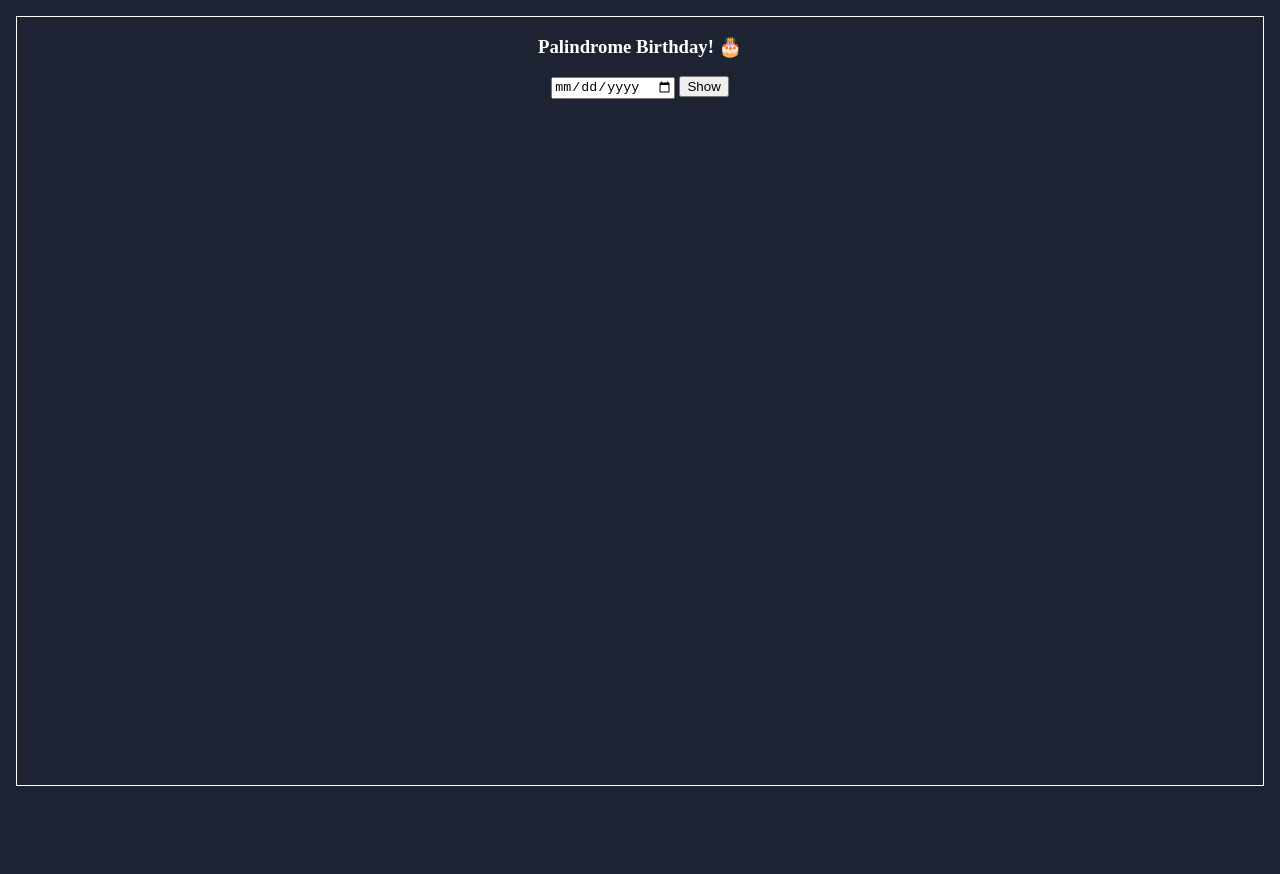
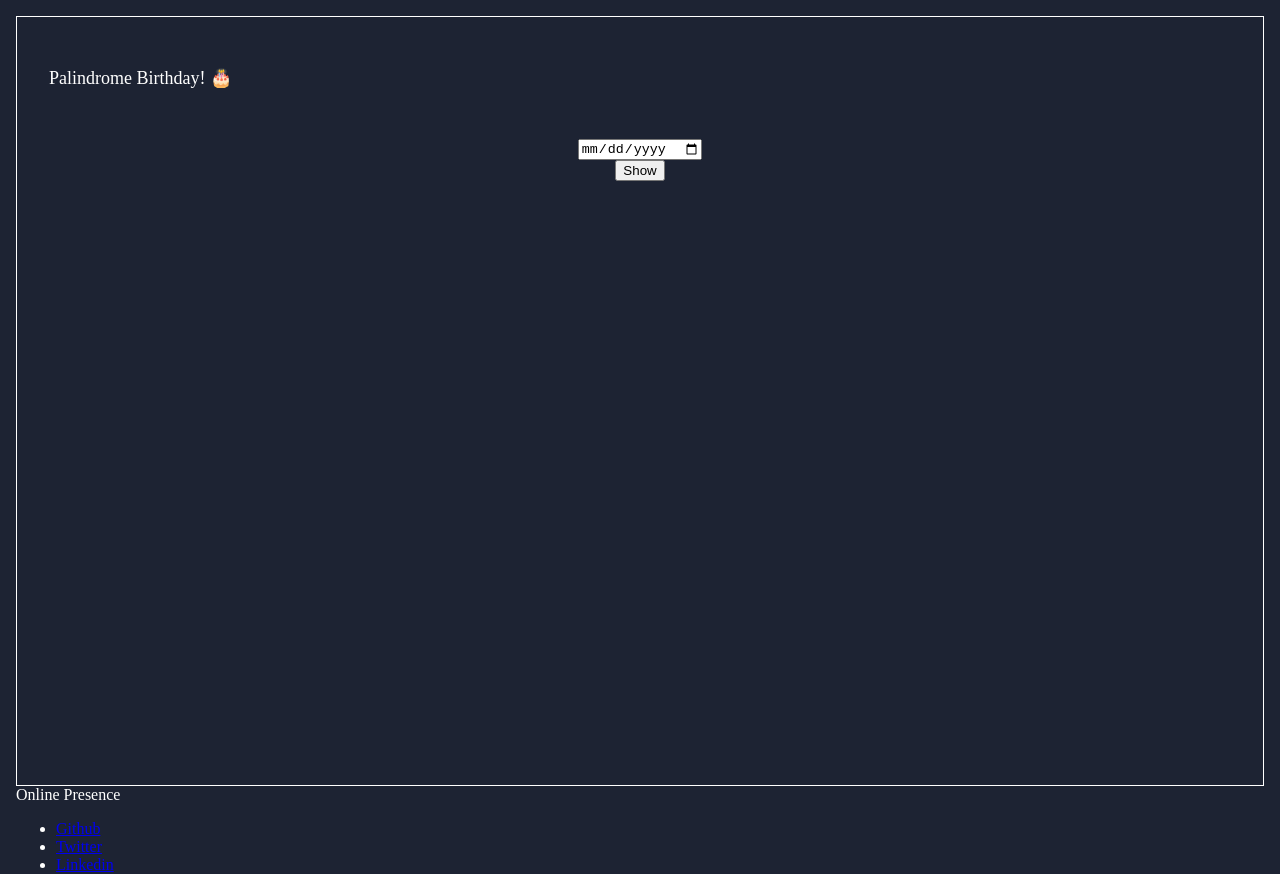
Before and after one commit to iprankurpandey/Is-your-birthday-a-palindrome-Mark-XIII, a plain HTML site: page index.html in a window 1280 px wide. Before the commit the page ends 800 px from the top, so only its background shows below. Drawn offline with Linux system fonts and the light colour scheme.

Commit message:
updated structure

```diff
--- a/index.html
+++ b/index.html
@@ -8,11 +8,28 @@
   </head>
   <body>
     <main>
-      <h3>Palindrome Birthday! 🎂</h3>
+      <p class="description">Palindrome Birthday! 🎂 </p>
+      <div class="class-input">
+
       <input type="date" id="bday-input" />
-      <button id="show-btn">Show</button>
+      <div class="class-input"> <button id="show-btn">Show</button> </div>
       <p id="result"></p>
     </main>
     <script src="app.js"></script>
   </body>
+  <footer class="footer">
+    <div class="footer-header">Online Presence</div>
+    <ul class="social-links">
+        <li class="list-item-inline">
+            <a class="link" href="https://github.com/iprankurpandey"><i class="fa fa-github fa-1x"></i>Github</a>
+        </li>
+        <li class="list-item-inline">
+            <a class="link" href="https://twitter.com/iprankurpandey"><i class="fa fa-twitter fa-1x"></i>Twitter</a>
+        </li>
+        <li class="list-item-inline">
+            <a class="link" href="https://linkedin.com/in/iprankurpandey"><i class="fa fa-linkedin fa-1x"></i>
+                Linkedin</a>
+        </li>
+    </ul>
+</footer>
 </html
```
